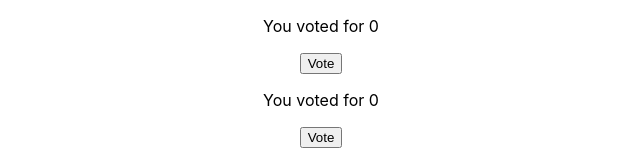
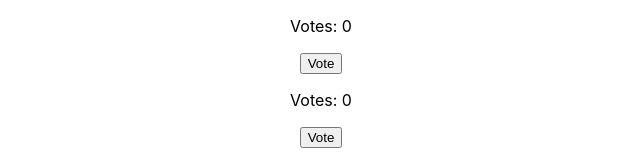
Before and after one commit to chikondiman/app, a React (Create React App) app: page / in a window 1280 px wide. Shown: the top 160 px of the page, without its empty margins (319-959 px from the left). Built offline with nearby package versions, Linux system fonts and the light colour scheme.

Commit message:
Update Component.js

```diff
--- a/src/Component.js
+++ b/src/Component.js
@@ -6,12 +6,12 @@ function Component() {
 
     return (
      <div>
-        <p>You voted for {snack1} </p>
+        <p> Votes: {snack1} </p>
        <button onClick={() => setCount1(snack1 + 1)}>
         Vote
         </button>
 
-        <p>You voted for {snack2} </p>
+        <p>Votes: {snack2} </p>
        <button onClick={() => setCount2(snack2 + 1)}>
         Vote
         </button>
```
